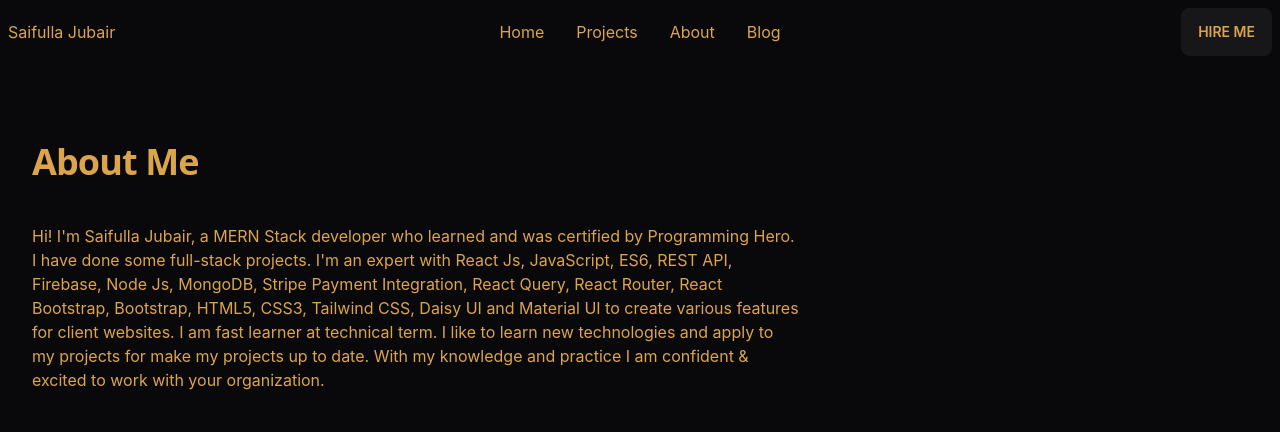
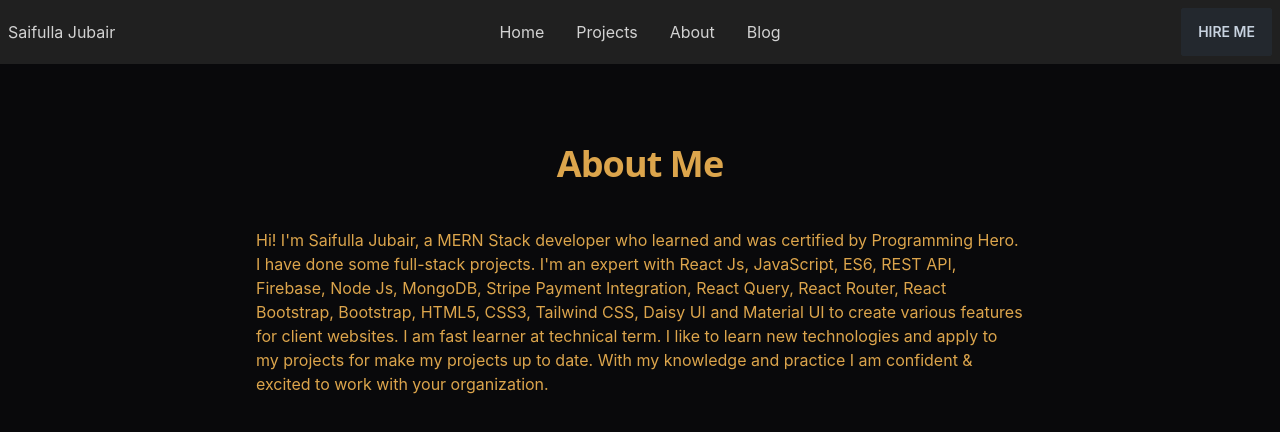
Before and after one commit to SaifullaJubair/My-Portfolio, a React (Create React App) app: page /about in a window 1280 px wide. Shown: the top 432 px of the page. Built offline with nearby package versions, Linux system fonts and the light colour scheme.

Commit message:
update contact section and polish some section

```diff
--- a/src/App.js
+++ b/src/App.js
@@ -1,3 +1,4 @@
+import { Toaster } from 'react-hot-toast';
 import { RouterProvider } from 'react-router-dom';
 import './App.css';
 import router from './components/Router/Router';
@@ -5,6 +6,7 @@ import router from './components/Router/Router';
 function App() {
   return (
     <div className='max-w-[1440px] mx-auto'>
+      <Toaster></Toaster>
       <RouterProvider router={router}></RouterProvider>
     </div>
   );
--- a/src/components/About/About.js
+++ b/src/components/About/About.js
@@ -7,13 +7,13 @@ const About = () => {
          <div className="px-4 py-16 mx-auto sm:max-w-xl md:max-w-full lg:max-w-screen-xl md:px-24 lg:px-8 lg:py-20">
             <div className="mb-6 md:mb-8">
                <div>
-                  <h2 className="max-w-lg mb-5 font-sans text-3xl font-bold tracking-tight sm:text-4xl sm:leading-none md:mb-6 group">
+                  <h2 className=" mb-5 font-sans text-3xl font-bold tracking-tight sm:text-4xl md:mb-6 group text-center">
                      <span className="inline-block mb-1 sm:mb-4">
                         About Me
                      </span>
                      <div className="h-1 ml-auto duration-300 origin-left transform bg-deep-purple-accent-400 scale-x-30 group-hover:scale-x-100" />
                   </h2>
-                  <p className="lg:max-w-3xl">
+                  <p className="lg:max-w-3xl mx-auto">
                      Hi! I'm Saifulla Jubair, a MERN Stack developer who learned and was certified by Programming Hero. I have done some full-stack projects. I'm an expert with React Js, JavaScript, ES6, REST API, Firebase, Node Js, MongoDB, Stripe Payment Integration, React Query, React Router, React Bootstrap, Bootstrap, HTML5, CSS3, Tailwind CSS, Daisy UI and Material UI to create various features for client websites. I am fast learner at technical term. I like to learn new technologies and apply to my projects for make my projects up to date. With my knowledge and practice I am confident & excited to work with your organization.
                   </p>
 
--- a/src/components/Contact/Contact.js
+++ b/src/components/Contact/Contact.js
@@ -16,7 +16,7 @@ const Contact = () => {
             (error) => {
                console.log(error.text);
             });
-      form.target.reset()
+      e.target.reset()
       toast.success('Your message sent successfully')
    };
 
@@ -47,14 +47,14 @@ const Contact = () => {
                      <span>saifullajubair6@gmail.com</span>
                   </p>
                   <div className="flex gap-3 text-3xl md:place-self-center md:justify-self-end">
-                     <a rel="noopener noreferrer" href="https://www.facebook.com/saifullajubair.saiful" title="Facebook" className="flex items-center p-1">
-                        <FaFacebook></FaFacebook>
+                     <a rel="noopener noreferrer" href="https://www.linkedin.com/in/saifulla-jubair/" title="LinkedIn" className="flex items-center">
+                        <FaLinkedin></FaLinkedin>
                      </a>
                      <a rel="noopener noreferrer" href="https://github.com/SaifullaJubair" title="GitHum" className="flex items-center p-1">
                         <FaGithub className=''></FaGithub>
                      </a>
-                     <a rel="noopener noreferrer" href="https://www.linkedin.com/in/saifulla-jubair/" title="LinkedIn" className="flex items-center p-1">
-                        <FaLinkedin></FaLinkedin>
+                     <a rel="noopener noreferrer" href="https://www.facebook.com/saifullajubair.saiful" title="Facebook" className="flex items-center p-1">
+                        <FaFacebook></FaFacebook>
                      </a>
                   </div>
                </div>
@@ -62,19 +62,19 @@ const Contact = () => {
             <form ref={form} onSubmit={sendEmail} className="flex flex-col py-6 space-y-6 md:py-0 md:px-6 ng-untouched ng-pristine ng-valid">
                <label className="block">
                   <span className="mb-1">Full name</span>
-                  <input type="text" name='name' className="block w-full rounded-md shadow-sm focus:ring focus:ring-opacity-75 focus:ring-violet-400 dark:bg-gray-800 border border-white py-2 mt-2" required />
+                  <input type="text" name='name' className="block w-full rounded-md shadow-sm focus:ring focus:ring-opacity-75 focus:ring-violet-400 dark:bg-gray-800 border border-white px-3 py-2 mt-2" required />
                </label>
                <label className="block">
                   <span className="mb-1">Email address</span>
-                  <input type="email" name='email' className="block w-full rounded-md shadow-sm focus:ring focus:ring-opacity-75 py-2 focus:ring-violet-400 dark:bg-gray-800 border border-white mt-2" required />
+                  <input type="email" name='email' className="block w-full rounded-md shadow-sm focus:ring focus:ring-opacity-75 px-3 py-2 focus:ring-violet-400 dark:bg-gray-800 border border-white mt-2" required />
                </label>
                <label className="block">
                   <span className="mb-1">Subject</span>
-                  <input type="text" name='subject' className="block w-full rounded-md shadow-sm focus:ring focus:ring-opacity-75 py-2 focus:ring-violet-400 dark:bg-gray-800 border border-white mt-2" required />
+                  <input type="text" name='subject' className="block w-full rounded-md shadow-sm focus:ring focus:ring-opacity-75 px-3 py-2 focus:ring-violet-400 dark:bg-gray-800 border border-white mt-2" required />
                </label>
                <label className="block">
                   <span className="mb-2">Message</span>
-                  <textarea rows="3" name='message' className="block w-full rounded-md focus:ring focus:ring-opacity-75 focus:ring-violet-400 dark:bg-gray-800 border-white border my-2" required></textarea>
+                  <textarea rows="3" name='message' className="block w-full rounded-md focus:ring focus:ring-opacity-75 focus:ring-violet-400 dark:bg-gray-800 border-white border my-2 p-3" required></textarea>
                </label>
                <button className='btn bg-gradient-to-r from-primary to-secondary hover:text-orange-100'>Submit</button>
             </form>
--- a/src/components/Footer/Footer.js
+++ b/src/components/Footer/Footer.js
@@ -5,7 +5,7 @@ import './Footer.css'
 
 const Footer = () => {
    return (
-      <div className='footers mt-6'>
+      <div className='footers mt-6' data-theme="business">
 
          <footer className="footer items-center p-4 text-neutral-content">
             <div className="items-center grid-flow-col ">
--- a/src/components/Header/Header.js
+++ b/src/components/Header/Header.js
@@ -3,7 +3,7 @@ import { Link } from 'react-router-dom';
 
 const Header = () => {
    return (
-      <section className=' sticky top-0 z-50'>
+      <section className=' sticky top-0 z-50' data-theme="business">
          <div className="navbar bg-base-100">
             <div className="navbar-start">
                <div className="dropdown">
```
